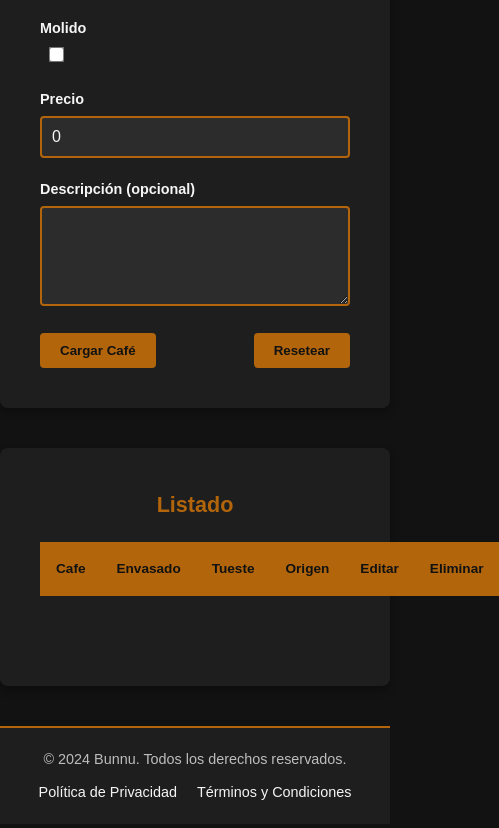
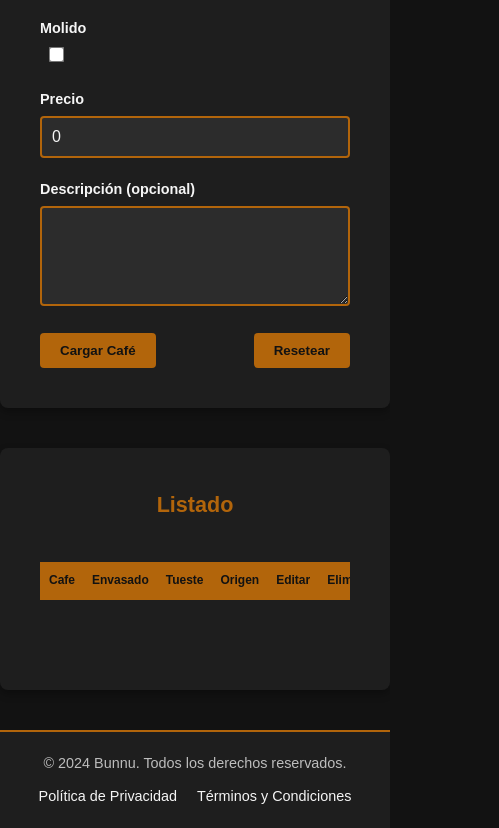
Before and after one commit to JoanGeertsen/Parcial, a plain HTML site: page index.html in a window 390 px wide. Shown: the part 1054-1882 px from the top of the page, 499 px wide, since content can reach past the window. Drawn offline with Linux system fonts and the light colour scheme.

Commit message:
Tabla responsive

```diff
--- a/style.css
+++ b/style.css
@@ -29,6 +29,24 @@
         margin-bottom: 10px;
     }
 }
+
+#resultado {
+    overflow-x: auto;
+    width: 100%;
+}
+
+
+@media (max-width: 600px) {
+    #tabla-resultados th, #tabla-resultados td {
+        font-size: 12px;
+        padding: 8px;
+    }
+
+    #tabla-resultados th {
+        white-space: nowrap;
+    }
+}
+
 
 :root {
     --acento-principal: #b2650b;
```
